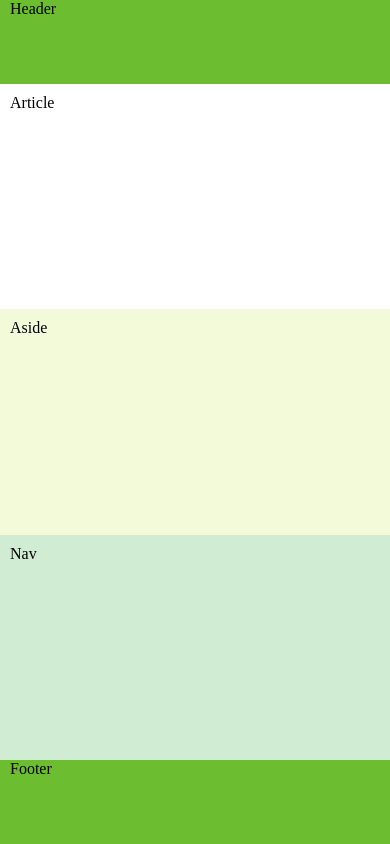
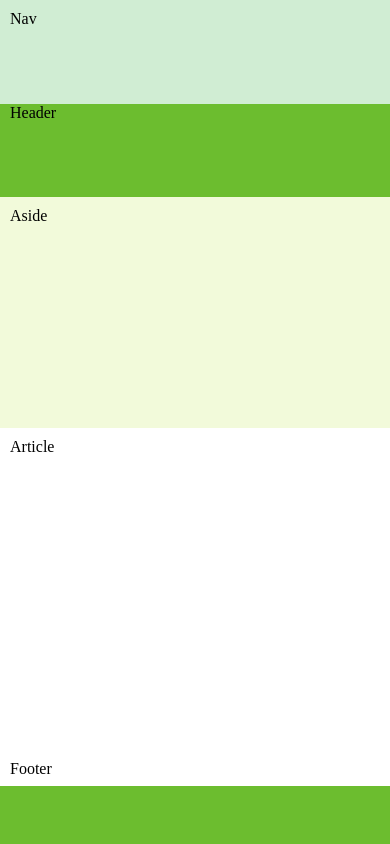
Before and after one commit to AmitPaswan18/layout-using-grid1, a plain HTML site: page index.html in a window 390 px wide. Drawn offline with Linux system fonts and the light colour scheme.

Commit message:
nav fixed

```diff
--- a/index.html
+++ b/index.html
@@ -10,6 +10,7 @@
     <div class="header">Header</div>
     <div class="grid-container">
       <div class="grid-item1">Article</div>
+      <div class="sm-head">Header</div>
       <div class="grid-item2">Aside</div>
       <div class="grid-item3">Nav</div>
     </div>
--- a/style.css
+++ b/style.css
@@ -36,6 +36,10 @@
   background-color: #ffffff;
 }
 
+.sm-head {
+  display: none;
+}
+
 @media screen and (max-width: 767px) {
   .footer {
     width: 100vw;
@@ -43,6 +47,7 @@
     height: 10vh;
   }
   .header {
+    display: none;
     width: 100vw;
     height: 10vh;
     padding-left: 10px;
@@ -50,15 +55,31 @@
 
   .grid-container {
     display: grid;
-    height: 80vh;
+    height: 90vh;
     grid-template-columns: repeat(1, 1fr);
     grid-auto-flow: dense;
   }
 
   .grid-item3 {
+    grid-row: 1;
     padding: 10px;
+    height: 10vh;
   }
   .grid-item2 {
+    grid-row: 3;
     padding: 10px;
+    height: 25vh;
+  }
+  .grid-item1 {
+    grid-row: 4;
+    padding: 10px;
+    height: 40vh;
+  }
+  .sm-head {
+    background-color: #6cbd2f;
+    grid-row: 2;
+    padding-left: 10px;
+    height: 11vh;
+    display: grid;
   }
 }
```
